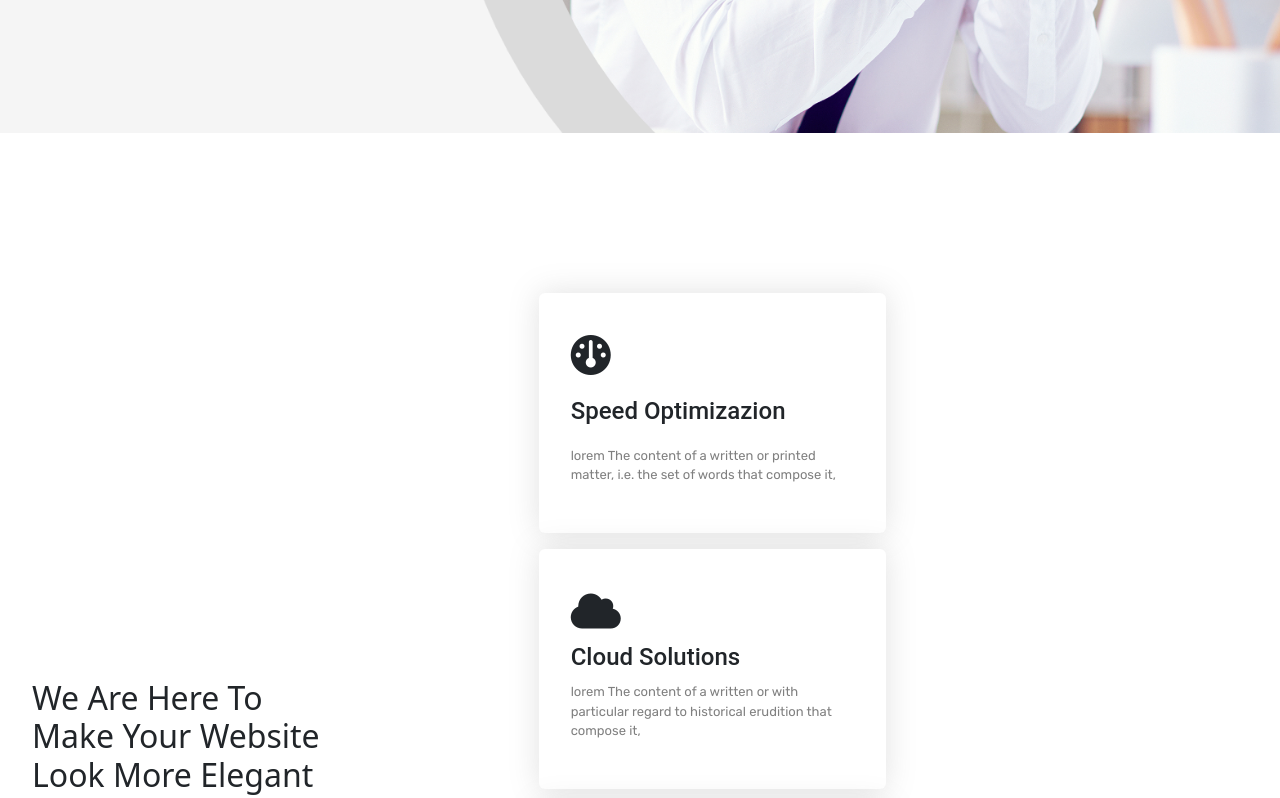
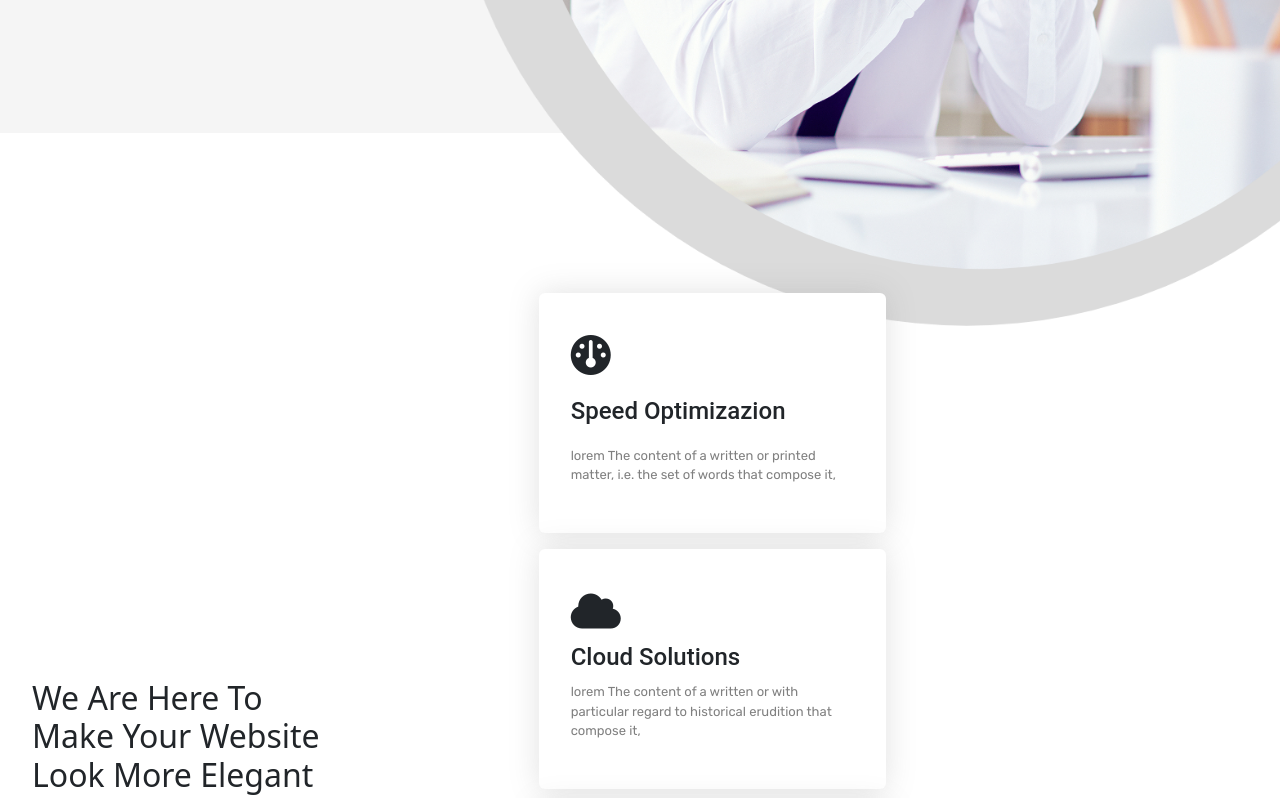
Before and after one commit to danielplebani/proj-html-vuejs, a Vue app: page / in a window 1280 px wide. Shown: the part 780-1578 px from the top of the page. Built offline with nearby package versions, Linux system fonts and the light colour scheme; the HTML template or start-up script is replaced by a standard one; a web font is replaced by a local one.

Commit message:
I hadn't saved everything

```diff
--- a/src/components/AppMain.vue
+++ b/src/components/AppMain.vue
@@ -45,8 +45,8 @@ export default{
 #MainServices{
     padding: 10rem 2rem;
     background-color: white;
-    position: absolute;
-    z-index: 1;
+
+
 }
 
 #MainLearnMore{
```
